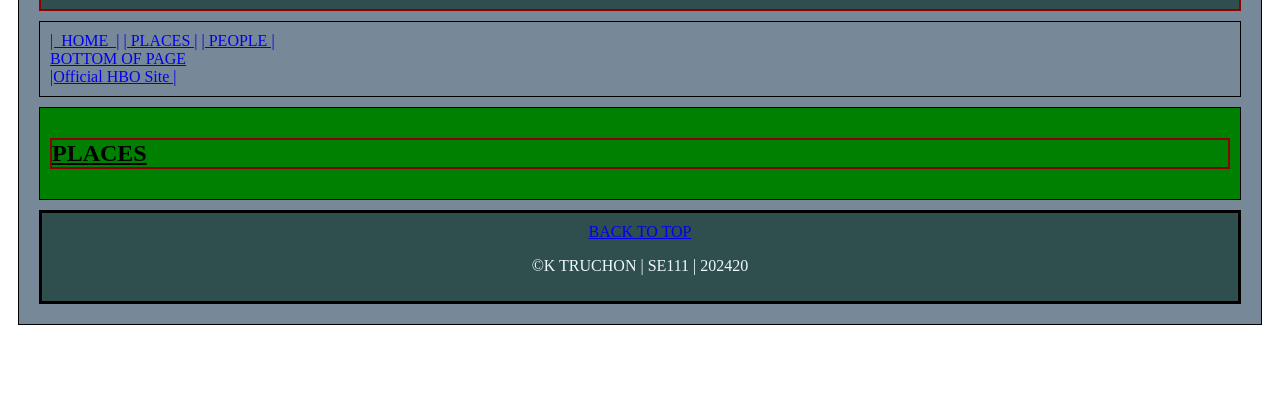
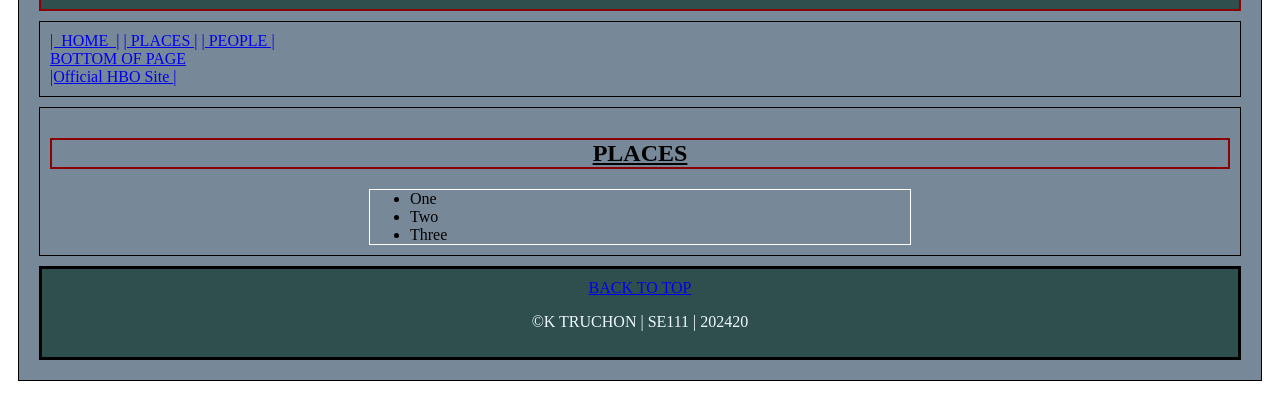
Before and after one commit to ktruchon/SE111_202420, a plain HTML site: page w3_demo_02/places.html in a window 1280 px wide. Shown: the part 171-590 px from the top of the page. Drawn offline with Linux system fonts and the light colour scheme.

Commit message:
style updates

```diff
--- a/w3_demo_02/places.html
+++ b/w3_demo_02/places.html
@@ -37,6 +37,26 @@
             border:3px solid black;
         }
 
+
+
+
+
+
+
+
+
+
+        h2 {
+            text-align:center;
+        }
+
+        .list {
+            width:500px;
+            margin:auto;
+
+            border:1px solid white;
+        }
+
     </style>
 </head>
 <body>
@@ -72,9 +92,17 @@
         </div><!--/ #nav-->
 
         <!--page-content---------------------------------------->
-        <div id="page-content" style="background-color:green;">
+        <div id="page-content">
 
             <h2 class="border"><u>PLACES</u></h2>
+
+            <ul class="list">
+
+                <li>One</li>
+                <li>Two</li>
+                <li>Three</li>
+
+            </ul>
 
         </div><!--/ #page-content-->
 
```
